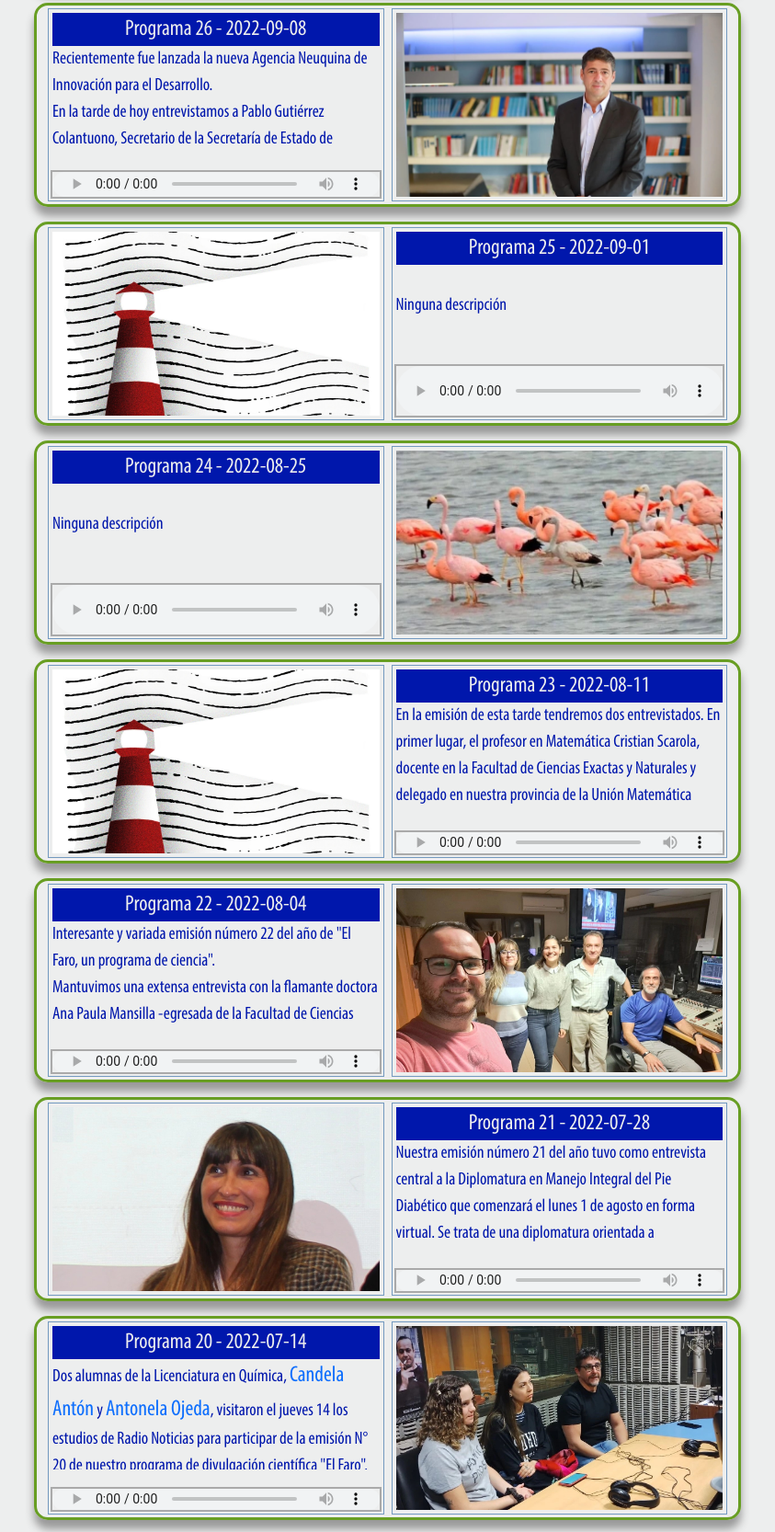
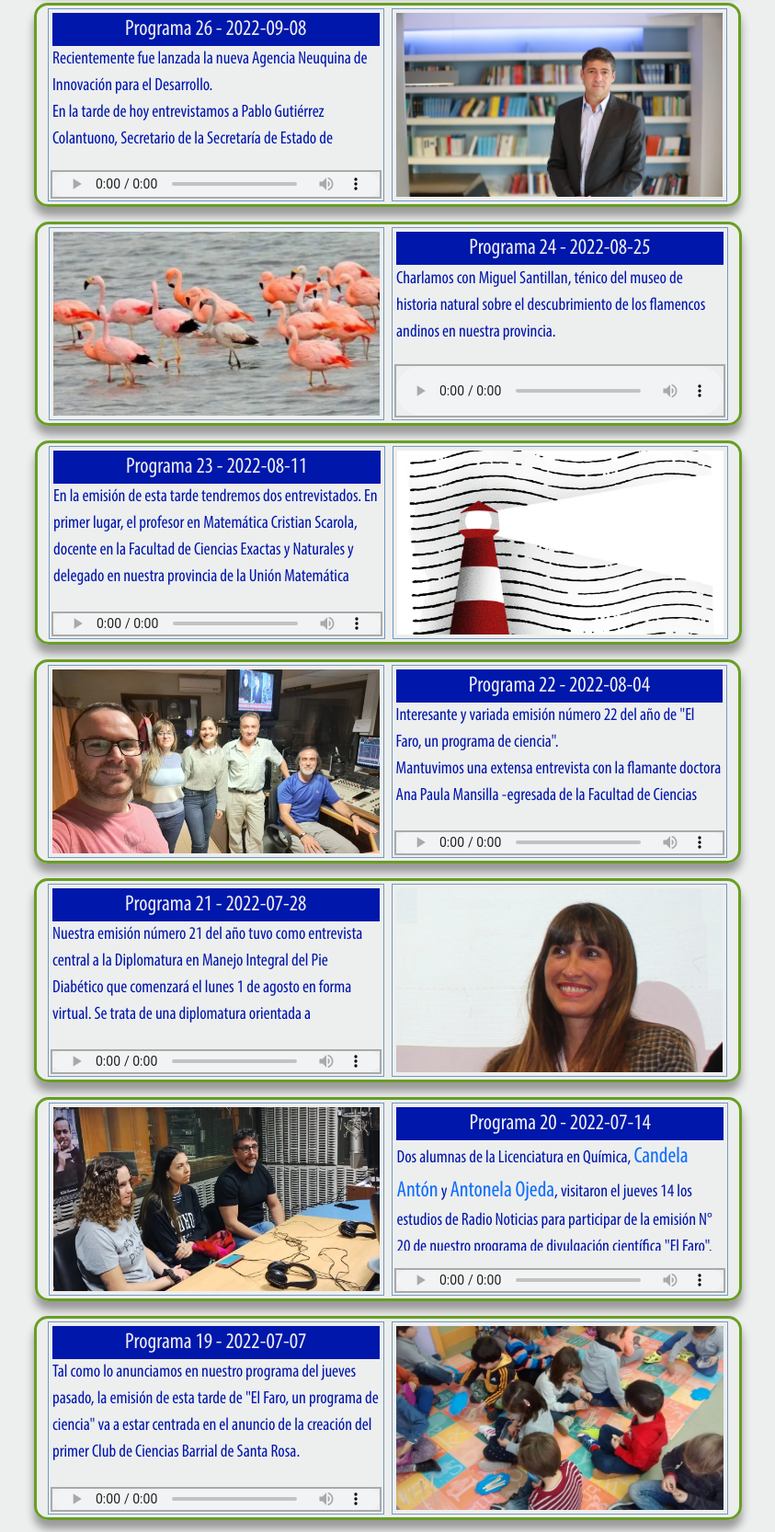
Before and after one commit to lu4ult/el-faro-coderhouse, a website: page pages/emisiones/emisiones.html in a window 1280 px wide. Shown: the part 541-2207 px from the top of the page at 92% size, without its empty margins (218-1061 px from the left). Drawn offline with nearby package versions, Linux system fonts and the light colour scheme.

Commit message:
update description of 2022-08-25

```diff
--- a/pages/emisiones/descripciones.json
+++ b/pages/emisiones/descripciones.json
@@ -2,7 +2,7 @@
 "2022-09-15":["27","El geólogo Carlos Camilletti será nuestro entrevistado de esta emisión de El Faro, un programa de ciencia.<br>Con \"Charly\" Camilletti hablaremos de lo que será la conferencia plenaria del jueves próximo en el marco de las décimoterceras Jornadas Pampeanas de Ciencias Naturales, en las que disertará sobre el deterioro que exhibe el acuífero Toay – Santa Rosa.<br>También repasaremos el desarrollo de esas Jornadas y compartiremos temas de actualidad y algunas de las muchas novedades científicas de la semana."],
 "2022-09-08":["26","Recientemente fue lanzada la nueva Agencia Neuquina de Innovación para el Desarrollo.<br>En la tarde de hoy entrevistamos a Pablo Gutiérrez Colantuono, Secretario de la Secretaría de Estado de Planificación y Acción para el Desarrollo (COPADE) del gobierno de Neuquén para conversar sobre esta nueva institución y sus implicancias tanto a nivel nacional como a nivel regional. "],
 "2022-09-01":["25","Ninguna descripción"],
-"2022-08-25":["24","Ninguna descripción"],
+"2022-08-25":["24","Charlamos con Miguel Santillan, ténico del museo de historia natural sobre el descubrimiento de los flamencos andinos en nuestra provincia."],
 "2022-08-11":["23","En la emisión de esta tarde tendremos dos entrevistados. En primer lugar, el profesor en Matemática Cristian Scarola, docente en la Facultad de Ciencias Exactas y Naturales y delegado en nuestra provincia de la Unión Matemática Argentina.<br>Con Cristian hablaremos de la Competencia Interuniversitaria Matemática Argentina que tendrá lugar el miércoles 24 de agosto, de la cual participarán alumnos de la Licenciatura y el Profesorado en Matemática de nuestra universidad.<br>A las 21.00 tendremos al aire al ingeniero Fernando Stachiotti, director de Gobierno de la Agencia de Ciencias, Tecnologías e Innovación Abierta del gobierno pampeano, quien mañana viernes al mediodía brindará una charla sobre la Agencia, sobre el Polo Científico Tecnológico de General Pico y las convocatorias que tiene en marcha ese organismo para fomentar la creación de empresas de base tecnológica."],
 "2022-08-04":["22","Interesante y variada emisión número 22 del año de \"El Faro, un programa de ciencia\".<br>Mantuvimos una extensa entrevista con la flamante doctora Ana Paula Mansilla -egresada de la Facultad de Ciencias Exactas y Naturales y actual investigadora del Incitar-Conicet- en torno a su investigación doctoral sobre la ecología y dinámica de transmisión de los virus Saint Louis encephalitis y West Nile (Flavivirus) en los agroecosistemas de La Pampa. La conclusión central de la investigación, tal como nos contó Ana Paula en el estudio de Radio Noticias, es que los virus se encuentran presentes en aves pampeanas -la paloma torcaza en particular- y que se han diagnosticado casos aislados de encefalitis provocados por estos virus.<br>También entrevistamos a la doctora Analía Púgener, de la FCEyN, por el lanzamiento la semana que viene del curso de dibujo científico que va a dictar junto a la doctora Cecilia López Gregorio, también de Exactas y Naturales. Esta segunda edición del curso tuvo tan buena convocatoria que las docentes ya tienen reservas para un tercer curso. ¡Exitos, Analía y Cecilia! Esperamos ver pronto las producciones de los participantes."],
 "2022-07-28":["21","Nuestra emisión número 21 del año tuvo como entrevista central a la Diplomatura en Manejo Integral del Pie Diabético que comenzará el lunes 1 de agosto en forma virtual. Se trata de una diplomatura orientada a profesionales de la Salud que organizaron la Sociedad Argentina de Diabetes y la Facultad de Ciencias Exactas y Naturales de la UNLPam. La médica piquense Erica Lorena Witman nos contó de la Diplomatura y también del impacto de la diabetes en la sociedad actual.<br>Además de anunciar varias actividades promovidas desde la Universidad Nacional de La Pampa, comentamos que ya tiene fecha para fines de agosto el lanzamiento del supercohete con el cual la Nasa quiere volver a poner un hombre o una mujer en la Luna, y el lanzamiento en nuestro país de un nuevo auto eléctrico."],
--- a/pages/emisiones/emisiones.html
+++ b/pages/emisiones/emisiones.html
@@ -47,7 +47,7 @@
                 <h2>Un programa de ciencia</h2>
                 <h3>Faros del pasado</h3>
             </div>
-            			<div data-aos="flip-left" data-aos-duration="1000" class="episodio">
+            			<div data-aos="flip-left" data-aos-duration="600" class="episodio">
 				<div class="episodio_imagen">
 					<img src="../emisiones/images/2022-09-15.jpg" alt="Imagen programa 2022-09-15">
 				</div>
@@ -62,7 +62,7 @@
 				</div>
 			</div>
 
-			<div data-aos="flip-right" data-aos-duration="1000" class="episodio reverse">
+			<div data-aos="flip-right" data-aos-duration="600" class="episodio reverse">
 				<div class="episodio_imagen">
 					<img src="../emisiones/images/2022-09-08.jpg" alt="Imagen programa 2022-09-08">
 				</div>
@@ -77,29 +77,14 @@
 				</div>
 			</div>
 
-			<div data-aos="flip-left" data-aos-duration="1000" class="episodio">
-				<div class="episodio_imagen">
-					<img src="../emisiones/images/2022-09-01.jpg" alt="Imagen programa 2022-09-01">
-				</div>
-				<div class="episodio_contenido">
-					<div class="episodio_titulo">Programa 25 - 2022-09-01</div>
-					<div class="episodio_descripcion">
-						Ninguna descripción
-					</div>
-					<audio controls>
-						<source preload="true" src="audios/2022-09-01.mp3" type="audio/mpeg">
-				</audio>
-				</div>
-			</div>
-
-			<div data-aos="flip-right" data-aos-duration="1000" class="episodio reverse">
+			<div data-aos="flip-left" data-aos-duration="600" class="episodio">
 				<div class="episodio_imagen">
 					<img src="../emisiones/images/2022-08-25.jpg" alt="Imagen programa 2022-08-25">
 				</div>
 				<div class="episodio_contenido">
 					<div class="episodio_titulo">Programa 24 - 2022-08-25</div>
 					<div class="episodio_descripcion">
-						Ninguna descripción
+						Charlamos con Miguel Santillan, ténico del museo de historia natural sobre el descubrimiento de los flamencos andinos en nuestra provincia.
 					</div>
 					<audio controls>
 						<source preload="true" src="audios/2022-08-25.mp3" type="audio/mpeg">
@@ -107,7 +92,7 @@
 				</div>
 			</div>
 
-			<div data-aos="flip-left" data-aos-duration="1000" class="episodio">
+			<div data-aos="flip-right" data-aos-duration="600" class="episodio reverse">
 				<div class="episodio_imagen">
 					<img src="../emisiones/images/2022-08-11.jpg" alt="Imagen programa 2022-08-11">
 				</div>
@@ -122,7 +107,7 @@
 				</div>
 			</div>
 
-			<div data-aos="flip-right" data-aos-duration="1000" class="episodio reverse">
+			<div data-aos="flip-left" data-aos-duration="600" class="episodio">
 				<div class="episodio_imagen">
 					<img src="../emisiones/images/2022-08-04.jpg" alt="Imagen programa 2022-08-04">
 				</div>
@@ -137,7 +122,7 @@
 				</div>
 			</div>
 
-			<div data-aos="flip-left" data-aos-duration="1000" class="episodio">
+			<div data-aos="flip-right" data-aos-duration="600" class="episodio reverse">
 				<div class="episodio_imagen">
 					<img src="../emisiones/images/2022-07-28.jpg" alt="Imagen programa 2022-07-28">
 				</div>
@@ -152,7 +137,7 @@
 				</div>
 			</div>
 
-			<div data-aos="flip-right" data-aos-duration="1000" class="episodio reverse">
+			<div data-aos="flip-left" data-aos-duration="600" class="episodio">
 				<div class="episodio_imagen">
 					<img src="../emisiones/images/2022-07-14.jpg" alt="Imagen programa 2022-07-14">
 				</div>
@@ -167,7 +152,7 @@
 				</div>
 			</div>
 
-			<div data-aos="flip-left" data-aos-duration="1000" class="episodio">
+			<div data-aos="flip-right" data-aos-duration="600" class="episodio reverse">
 				<div class="episodio_imagen">
 					<img src="../emisiones/images/2022-07-07.jpg" alt="Imagen programa 2022-07-07">
 				</div>
@@ -182,7 +167,7 @@
 				</div>
 			</div>
 
-			<div data-aos="flip-right" data-aos-duration="1000" class="episodio reverse">
+			<div data-aos="flip-left" data-aos-duration="600" class="episodio">
 				<div class="episodio_imagen">
 					<img src="../emisiones/images/2022-06-30.jpg" alt="Imagen programa 2022-06-30">
 				</div>
@@ -197,7 +182,7 @@
 				</div>
 			</div>
 
-			<div data-aos="flip-left" data-aos-duration="1000" class="episodio">
+			<div data-aos="flip-right" data-aos-duration="600" class="episodio reverse">
 				<div class="episodio_imagen">
 					<img src="../emisiones/images/2022-06-23.jpg" alt="Imagen programa 2022-06-23">
 				</div>
--- a/scss/_episodios.scss
+++ b/scss/_episodios.scss
@@ -10,7 +10,6 @@
     padding: $espacio*2;
     display: flex;
     flex-direction: column;
-    //@extend .centrarConFlexCol;
     justify-content: space-evenly;
     align-items: center;
 
@@ -20,31 +19,24 @@
     }
 
     .episodio_imagen {
-        // border: 2px solid black;
         width: 100%;
-        aspect-ratio: 16/9;
         @extend .centrarConFlexCol;
         justify-content: center;
-        //border: 2px solid orange;
         border: 1px solid $azul-suave;
         margin: $espacio*1;
         padding: $espacio*1;
         img {
             width: 100%;
             height: 100%;
-            //object-fit: scale-down;
         }
     }
 
     .episodio_contenido {
-        //display: flex;
-        //flex-direction: column;
         @extend .centrarConFlexCol;
         border: 1px solid $azul-suave;
         margin: $espacio;
         padding: $espacio;
         width: 100%;
-        //aspect-ratio: 16/9;
 
         .episodio_titulo {
             background: $azul-fuerte;
@@ -55,12 +47,8 @@
 
         .episodio_descripcion {
             max-height: 120px;
-            //aspect-ratio: 16/9;
             overflow: auto;
             font-size: calc(1.2* $baseSize);
-            // p {
-            //     font-size: calc(1.2* $baseSize);
-            //}
         }
         audio {
             margin-top: 1rem;
@@ -78,7 +66,6 @@
         height: 200px;
 
         .episodio_imagen {
-            // width: 100%;
             height: 100%;
         }
 
@@ -86,41 +73,12 @@
             height: 100%;
             aspect-ratio: 16/9;
             width: 50%;
-            //min-height: 200px;
-            //height: 100%;
-            //max-height: 200px;
             display: flex;
             flex-direction: column;
             justify-content: space-between;
 
-            .episodio_titulo {
-                //height: 10%;
-
-            }
-
-            // .episodio_descripcion {
-            //     p {
-            //         font-size: calc(0.9* $baseSize);
-            //         width: 100%;
-            //         max-height: 300px;
-            //         overflow: auto;
-            //     }
-            // }
-
             .episodio_descripcion {
                 font-size: calc(0.8* $baseSize);
-                //width: 100%;
-                //max-height: 300px;
-
-                //flex-grow: 10;
-                //height: 70%;
-                //width: 100px;
-                //height: 100%;
-                //border: 1px solid red;
-            }
-
-            audio {
-                //height: 100px;
             }
         }
     }
```
Also changed, not shown: css/styles.css, 2 other files.
